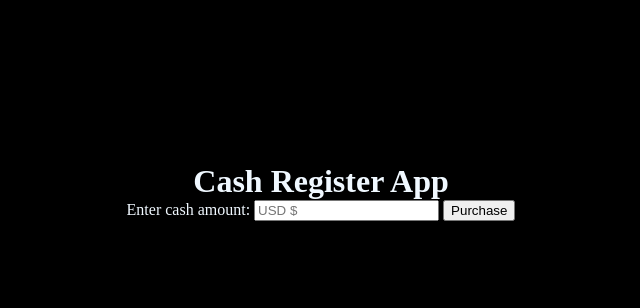
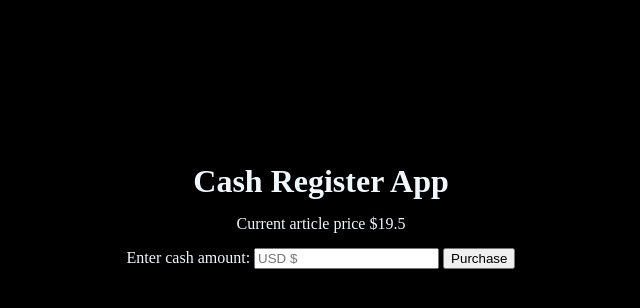
Before and after one commit to omar11205/subversion, a PHP site: page / in a window 1280 px wide. Shown: the part 157-465 px from the top of the page, without its empty margins (319-959 px from the left). Run offline with PHP 8.4, Linux system fonts and the light colour scheme.

Commit message:
proyect finished and corrected

```diff
--- a/code_camp/js_data_structures_algo/cash_register_app/index.html
+++ b/code_camp/js_data_structures_algo/cash_register_app/index.html
@@ -9,6 +9,7 @@
 <body>
     <div class="container">
         <h1>Cash Register App</h1>
+        <p id="price"></p>
         <label for="cash">Enter cash amount:</label>
         <input type="number" id="cash" placeholder="USD $">
         <button id="purchase-btn">Purchase</button>
--- a/code_camp/js_data_structures_algo/cash_register_app/script.js
+++ b/code_camp/js_data_structures_algo/cash_register_app/script.js
@@ -1,7 +1,11 @@
 const changeDue = document.getElementById('change-due');
 const cashEl = document.getElementById('cash');
+const purchaseBtn = document.getElementById('purchase-btn');
+const currentPricep = document.getElementById('price');
 
-let price = 3.26;
+let price = 19.5;
+currentPricep.innerText = `Current article price $${price}`;
+
 let cid = [
   ["PENNY", 1.01],
   ["NICKEL", 2.05],
@@ -58,9 +62,12 @@ const checkCashRegister = (price, cash, cid) => {
   return { status: "OPEN", change: changeArray};
 }
 
-document.getElementById('purchase-btn').addEventListener('click', function() {
+const displayIterator = (element) => {
+  changeDue.textContent += ` ${element[0]}: $${element[1]}`
+};
+
+purchaseBtn.addEventListener('click', function() {
   const cash = parseFloat(cashEl.value);
-  console.log(cash);
   if (isNaN(cash)) {
     alert('Please enter a valid cash amount.');
     return;
@@ -72,7 +79,14 @@ document.getElementById('purchase-btn').addEventListener('click', function() {
     changeDue.textContent = "No change due - customer paid with exact cash";
   } else if (cash > price){
     let objResult = checkCashRegister(price, cash, cid);
-    console.log(objResult);
-    //changeDue.textContent =
+    if(objResult.status === "INSUFFICIENT_FUNDS"){
+      changeDue.textContent = `Status: ${objResult.status}`;
+    } else if (objResult.status === "CLOSED"){
+      changeDue.textContent = `Status: ${objResult.status}`
+      objResult.change.forEach(displayIterator);
+    } else if (objResult.status === "OPEN"){
+      changeDue.textContent = `Status: ${objResult.status}`
+      objResult.change.forEach(displayIterator);
+    }
   }
 });
--- a/code_camp/js_data_structures_algo/cash_register_app/styles.css
+++ b/code_camp/js_data_structures_algo/cash_register_app/styles.css
@@ -12,7 +12,15 @@ body {
 h1{
    color: aliceblue;
    text-align: center;
-   margin: auto;
+   margin-top: 15px;
+   margin-bottom: 15px;
+}
+
+p{
+    color: aliceblue;
+    text-align: center;
+    margin-top: 15px;
+    margin-bottom: 15px;
 }
 
 input[type="number"] {
@@ -29,12 +37,14 @@ label{
     margin-bottom: 10px;
     text-align: center;
     color: floralwhite;
-    margin: auto;
+    margin-top: 15px;
+    margin-bottom: 15px;
 }
 
 #purchase-btn {
     text-align: center;
     margin: auto;
+
 }
 
 
```
